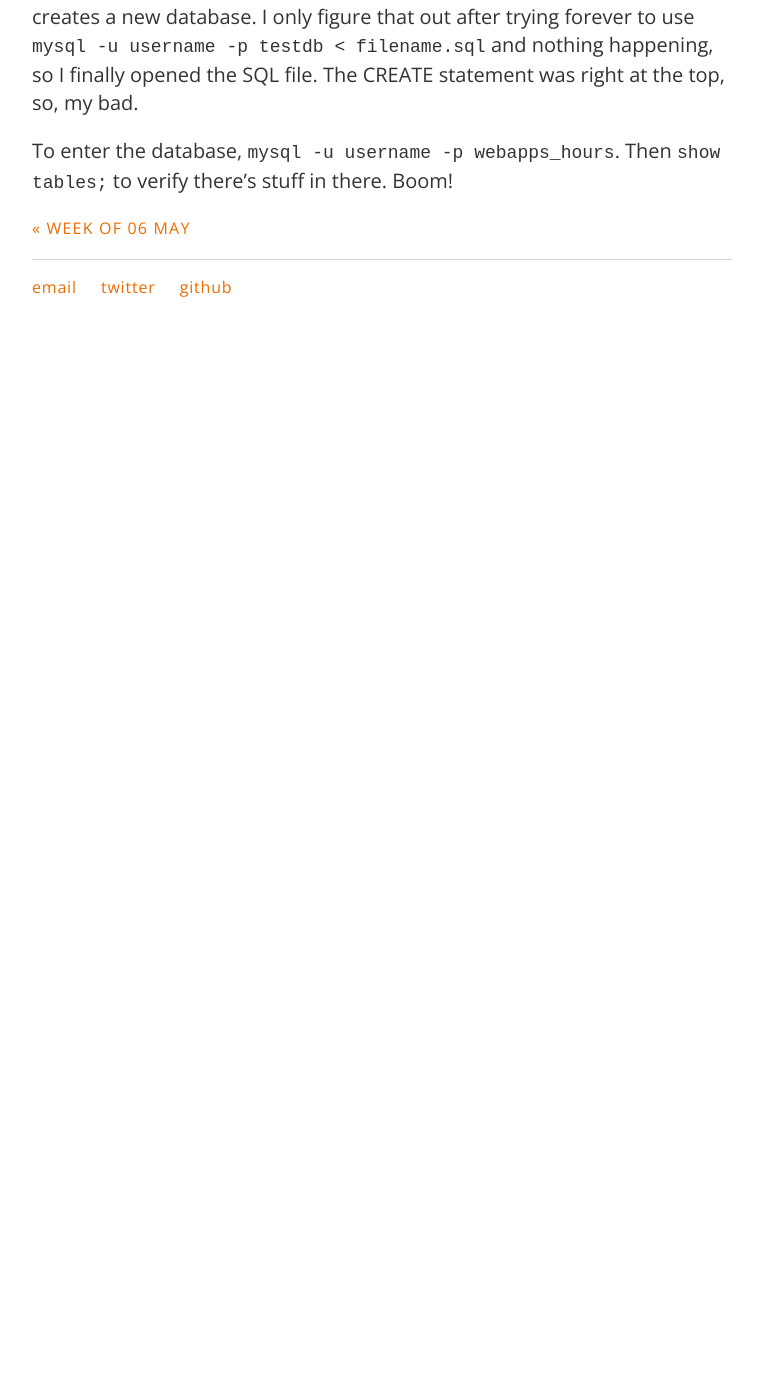
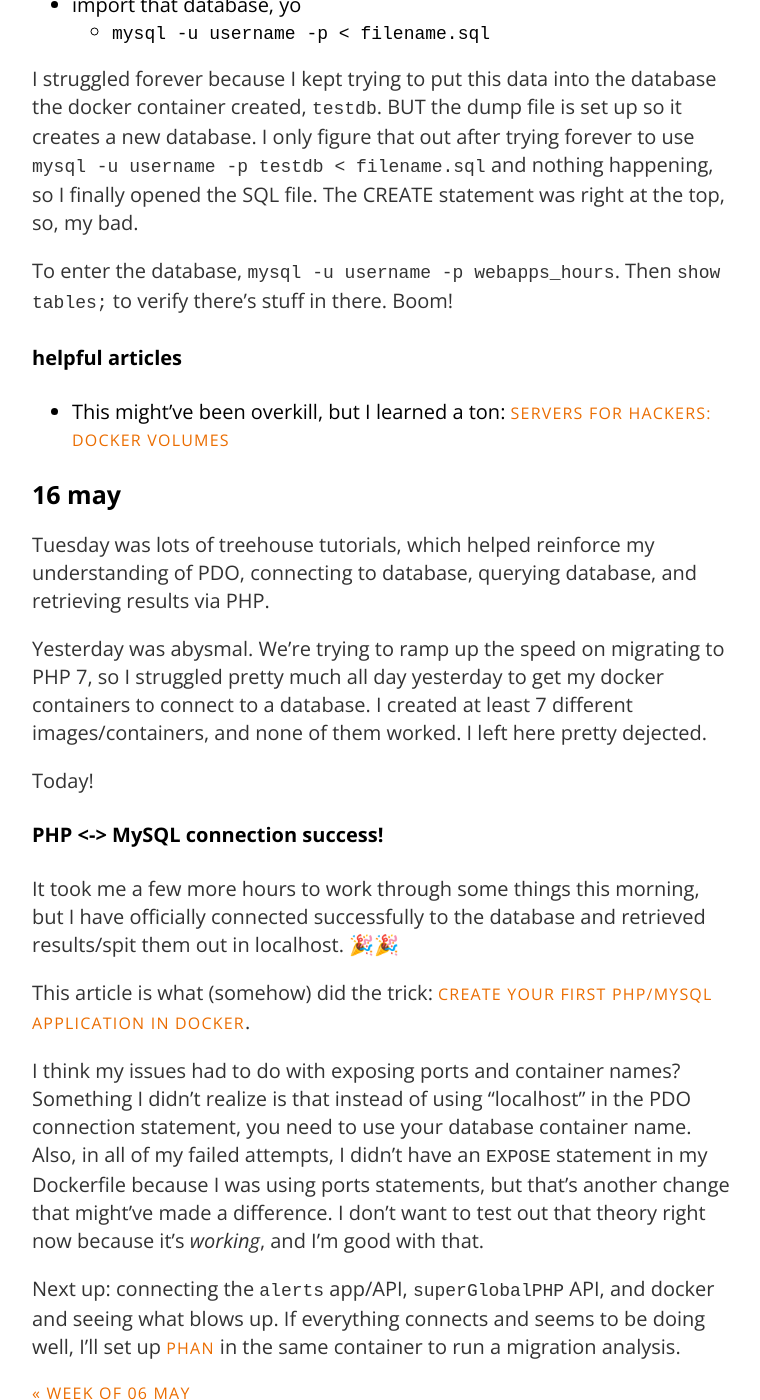
Before and after one commit to carylwyatt/carylwyatt.github.io, a Jekyll site: the page built from _posts/2019-05-13-week-of-13-may.md, in a window 1280 px wide and 1400 px high, scrolled down 1124 px. Shown: the whole window, without its empty margins (258-1018 px from the left). Built offline with Jekyll 4.4.1, drawn with Linux system fonts in a browser that asks for light colours; emoji names are drawn with the system emoji font; before the commit the page ends 1462 px from its top, so only the background shows below that; some of the changed text lies outside the part shown.

Commit message:
notes on my docker MySQL victory :tada:

````diff
--- a/_posts/2019-05-13-week-of-13-may.md
+++ b/_posts/2019-05-13-week-of-13-may.md
@@ -17,6 +17,7 @@ First, dumping the SQL:
   * `mysqldump -u username -p --databases databasename > filename.sql`
 * This ended up in my home drive on the server, so I FTP'd it to my local machine, straight into the directory with the `docker-compose` file in it
 * To make that file available to the docker container, I had to mount a new volume in `docker-compose` under `mariadb` (that second volume is the new one):
+
   ```
   volumes:
     - mariadb:/var/lib/mysql
@@ -36,3 +37,25 @@ Then, importing the SQL:
 I struggled forever because I kept trying to put this data into the database the docker container created, `testdb`. BUT the dump file is set up so it creates a new database. I only figure that out after trying forever to use `mysql -u username -p testdb < filename.sql` and nothing happening, so I finally opened the SQL file. The CREATE statement was right at the top, so, my bad.
 
 To enter the database, `mysql -u username -p webapps_hours`. Then `show tables;` to verify there's stuff in there. Boom!
+
+#### helpful articles
+
+* This might've been overkill, but I learned a ton: [Servers for Hackers: Docker Volumes](https://serversforhackers.com/c/dckr-docker-volumes)
+
+### 16 may
+
+Tuesday was lots of treehouse tutorials, which helped reinforce my understanding of PDO, connecting to database, querying database, and retrieving results via PHP.
+
+Yesterday was abysmal. We're trying to ramp up the speed on migrating to PHP 7, so I struggled pretty much all day yesterday to get my docker containers to connect to a database. I created at least 7 different images/containers, and none of them worked. I left here pretty dejected.
+
+Today!
+
+#### PHP <-> MySQL connection success!
+
+It took me a few more hours to work through some things this morning, but I have officially connected successfully to the database and retrieved results/spit them out in localhost. :tada::tada:
+
+This article is what (somehow) did the trick: [Create your first PHP/MySQL application in Docker](http://blog.adnansiddiqi.me/create-your-first-php-mysql-application-in-docker/).
+
+I think my issues had to do with exposing ports and container names? Something I didn't realize is that instead of using "localhost" in the PDO connection statement, you need to use your database container name. Also, in all of my failed attempts, I didn't have an `EXPOSE` statement in my Dockerfile because I was using ports statements, but that's another change that might've made a difference. I don't want to test out that theory right now because it's *working*, and I'm good with that.
+
+Next up: connecting the `alerts` app/API, `superGlobalPHP` API, and docker and seeing what blows up. If everything connects and seems to be doing well, I'll set up [phan](https://github.com/phan/phan) in the same container to run a migration analysis.
````
